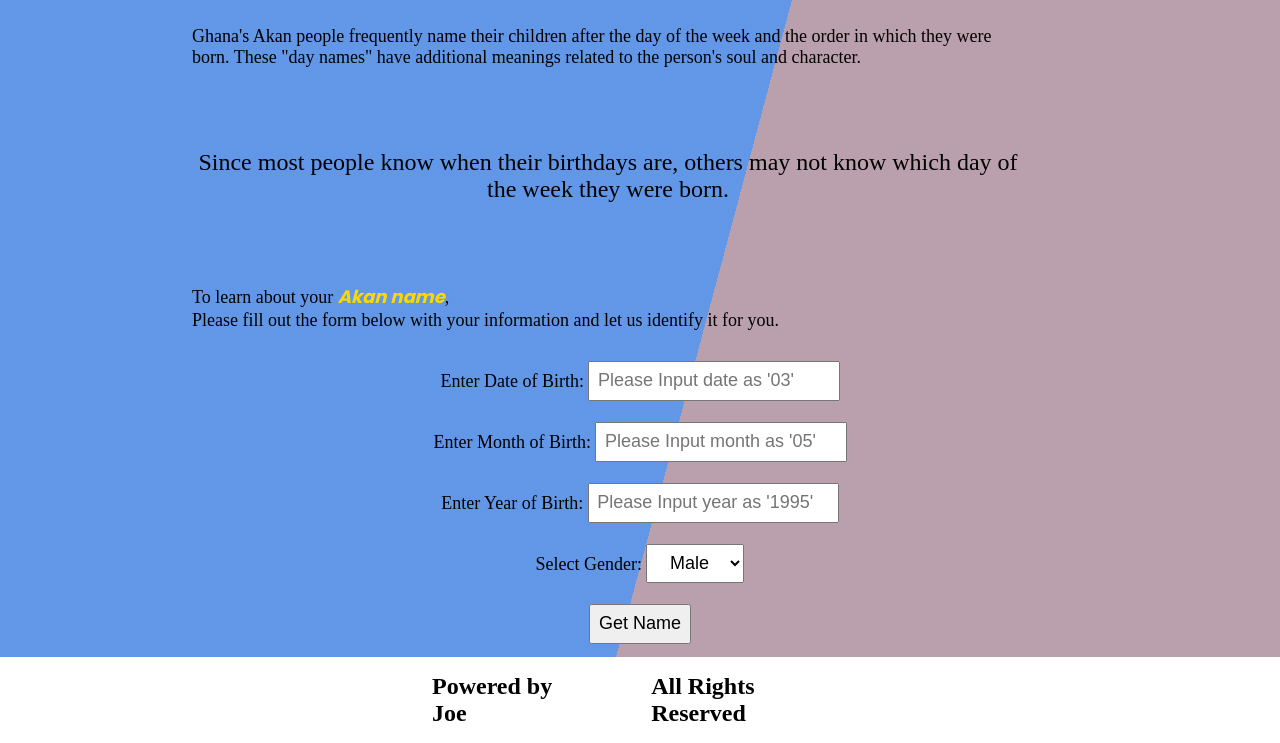
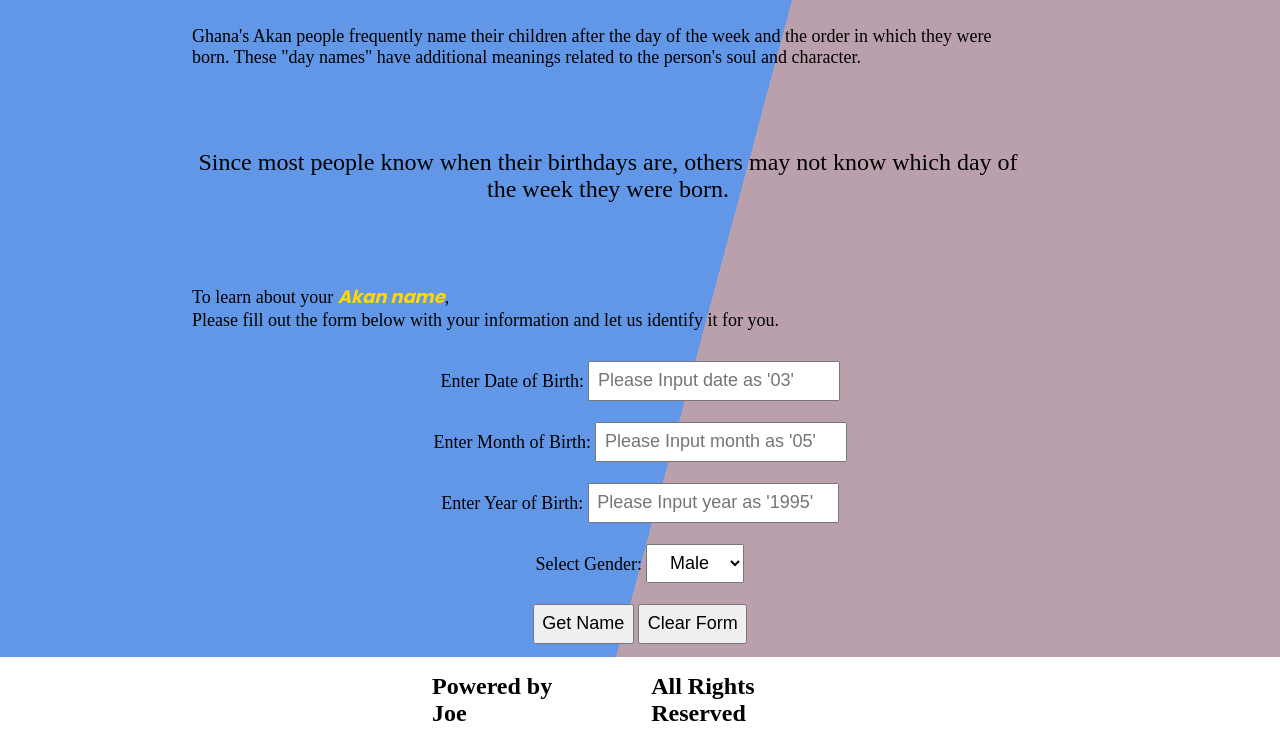
Before and after one commit to JosephatNgugi/Akan-Names, a plain HTML site: page index.html in a window 1280 px wide. Shown: the part 178-921 px from the top of the page. Drawn offline with Linux system fonts and the light colour scheme; a web font is replaced by a local one.

Commit message:
This commit will create the reset button to clear the Form upon clicking it

```diff
--- a/index.html
+++ b/index.html
@@ -25,7 +25,7 @@
     <p class="one">Ghana's Akan people frequently name their children after the day of the week and the order in which they were born. These "day names" have additional meanings related to the person's soul and character.</p>
     <p class="two">Since most people know when their birthdays are, others may not know which day of the week they were born.</p>
     <p class="three">To learn about your <span>Akan name</span>, <br> Please fill out the form below with your information and let us identify it for you.</p>
-    <form name="myForm" class="myForm">
+    <form name="myForm" id="myForm">
         <label for="date">Enter Date of Birth:</label>
         <input type="number" id="date" name="date" placeholder="Please Input date as '03'" required><br><br>
 
@@ -41,6 +41,7 @@
             <option value="female">Female</option>
         </select><br><br>
         <input type="submit" value="Get Name" onclick="validateForm()">
+        <input type="button" onclick="clearFunction()" value="Clear Form">
     </form>
     <footer>
         <h2>Powered by Joe</h2>
--- a/script/script.js
+++ b/script/script.js
@@ -27,3 +27,6 @@ function validateForm(){
 
     }
 }
+function clearFunction(){
+    document.getElementById("myForm").reset()
+}
```
